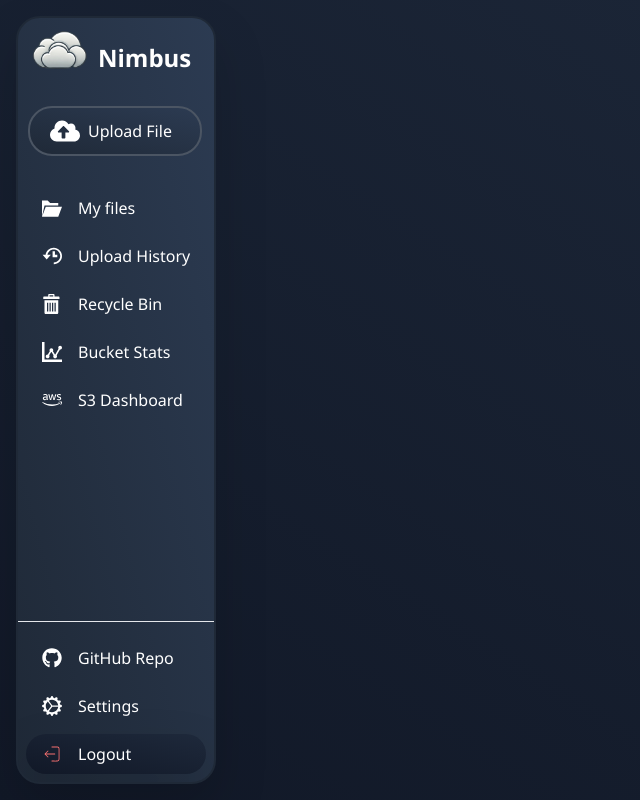
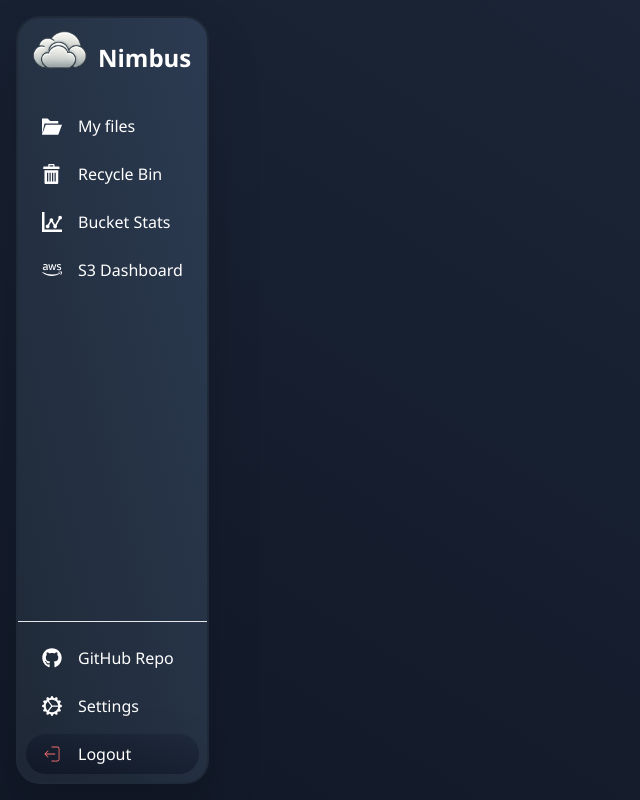
Before and after one commit to Waleed2660/nimbus-ui, a React (Create React App) app: page /logout in a window 1280 px wide. Shown: the whole page, without its empty margins (0-640 px from the left). Built offline with nearby package versions, Linux system fonts and the light colour scheme.

Commit message:
Directory Navigation working well

```diff
--- a/src/App.jsx
+++ b/src/App.jsx
@@ -17,8 +17,8 @@ function App() {
 
           {/* Routes */}
           <Routes>
-            <Route path="/" element={<FilesPage pwd={"Nimbus/Main/"} />} />
-            <Route path="/files" element={<FilesPage pwd={"Nimbus/Main/"}/>} />
+            <Route path="/" element={<FilesPage pwd={"Nimbus/Main"} />} />
+            <Route path="/files" element={<FilesPage pwd={"Nimbus/Main"}/>} />
             <Route path="/recycleBin" element={<HistoryPage />} />
             <Route path="/history" element={<RecycleBinPage />} />
             {/* <Route path="/stats" element={<div>Stats Page</div>} /> */}
--- a/src/components/backend/serverStatus.jsx
+++ b/src/components/backend/serverStatus.jsx
@@ -31,7 +31,7 @@ export const InsertServerStatus = () => {
         checkStatus();
 
         // Optional: Poll status every 30 seconds
-        const interval = setInterval(checkStatus, 30000);
+        const interval = setInterval(checkStatus, 20000);
         return () => clearInterval(interval);
     }, []);
 
--- a/src/components/files/index.jsx
+++ b/src/components/files/index.jsx
@@ -1,14 +1,16 @@
 import React, { useEffect, useState } from "react";
 import { IoMdArrowRoundBack } from "react-icons/io";
 import { LuRefreshCw } from "react-icons/lu";
-import { SidebarItem } from "../sidebar/sideBarItem";
 import * as Icons from "./fileTypeIcons";
 import * as Sort from "./sort";
+
+import { UploadButton } from "../uploadFile";
 import { InsertServerStatus } from "../backend/serverStatus";
-import  GetDirectoryView from "../backend/fileBrowser";
+import { GetDirectoryView } from "../backend/fileBrowser";
+import { toDisplayPath, toS3Path } from "../utils/pathHandler"
 
 
-let currentWorkingDirectory = "Nimbus/Main/";
+let currentWorkingDirectory = "Nimbus/Main";
 
 
 const getCurrentTime = () => {
@@ -42,7 +44,10 @@ function FilesPage(pwd) {
           removeWorkingDirFromList(data);
           setFileData(data);
         }
-      }).finally(() => setLoading(false));
+      }).finally(() => {
+        setLoading(false)
+        renderDisplayDirectory();
+      });
     };
 
     fetchFolderContent();
@@ -50,9 +55,13 @@ function FilesPage(pwd) {
 
   }, [currentWorkingDirectory, refreshPageCounter]);
 
+
+  // Handles the opening of a folder
   const handleOpen = (eachRecord) => {
+
     if (eachRecord.isFolder === true) {
-      setCurrentWorkingDirectory(currentWorkingDirectory + eachRecord.fileName);
+      setCurrentWorkingDirectory(currentWorkingDirectory => currentWorkingDirectory + "/" + eachRecord.fileName);
+      console.log("New PWD: " + currentWorkingDirectory + "/" + eachRecord.fileName);
     }
     else {
       console.log("Opening File:", eachRecord);
@@ -64,8 +73,18 @@ function FilesPage(pwd) {
     handleOpen(eachRecord);
   };
 
+  // TODO: BUG: Cannot stop the user from going back to the root directory
   const gotoPreviousDirectory = () => {
-    setCurrentWorkingDirectory(currentWorkingDirectory => currentWorkingDirectory.slice(0, currentWorkingDirectory.lastIndexOf('/')))
+    if (currentWorkingDirectory === "Nimbus/Main") {
+      console.log("Cannot go back from here");
+      return;
+    }
+
+    // Nimbus/Main/Wallpapers
+    let listDir = currentWorkingDirectory.split("/");
+    listDir.pop();
+    let newDir = listDir.join("/");
+    setCurrentWorkingDirectory(newDir);
   }
 
   const renderBackButton = () => {
@@ -87,6 +106,16 @@ function FilesPage(pwd) {
     );
   }
 
+  // Returns the current working directory for UI header only
+  const renderDisplayDirectory = () => {
+    let pwd = toDisplayPath(currentWorkingDirectory);
+    return (
+      <div className="text-gray-500 hover:text-green-50">
+        <span>{pwd}</span>
+      </div>
+    );
+  }
+
   const getHeader = (data)=> {
     return (
       <div className="sticky top-0 pb-1 pt-1">
@@ -95,7 +124,10 @@ function FilesPage(pwd) {
           >
           {renderBackButton()}
           {renderRefreshButton()}
-          {getCurrentWorkingDirectory()}
+          {renderDisplayDirectory()}
+
+          <div className="flex-grow"></div>
+          <UploadButton />
           </div>
       </div>
     );
@@ -109,6 +141,7 @@ function FilesPage(pwd) {
   return (
     <div className="container mx-auto rounded-3xl ml-60 mr-6
                     flex flex-col ">
+
       {/* Renders Header */}
       {getHeader(fileData)}
 
@@ -118,17 +151,17 @@ function FilesPage(pwd) {
             <tr>
               <th className="table-header rounded-tl-lg">Name {Sort.getSortIcon(sortConfig,'name')} </th>
               <th className="table-header w-1/6">Modified {Sort.getSortIcon(sortConfig,'modified')}</th>
-              <th className="table-header w-1/6">File Size {Sort.getSortIcon(sortConfig,'size')}</th>
-              <th className="table-header w-1/6 rounded-tr-lg">Kind {Sort.getSortIcon(sortConfig,'kind')}</th>
+              <th className="table-header w-1/9">File Size {Sort.getSortIcon(sortConfig,'size')}</th>
+              <th className="table-header w-1/9 rounded-tr-lg">Kind {Sort.getSortIcon(sortConfig,'kind')}</th>
             </tr>
           </thead>
 
           {/* Display Loading animation OR show empty folder message */}
           {loading ? displayLoadingAnimation() : fileData.length === 0 ? displayEmptyFolder() : (
 
-          <tbody className="divide-y divide-gray-600">
+          <tbody className="divide-y divide-gray-700">
             {fileData.map((eachRecord, index) => (
-              <tr key={index} className="group hover:bg-secondary hover:bg-opacity-20 transition-all"
+              <tr key={index} className="group hover:bg-secondary hover:bg-opacity-10 transition-all"
                   onDoubleClick={() => handleRowDoubleClick(eachRecord)}>
 
                 {/* This column handles the text & icon for file */}
@@ -161,9 +194,9 @@ function FilesPage(pwd) {
 
 const displayLoadingAnimation = () => {
   return (
-    <div class="flex items-center justify-center min-h-screen w-full ml-72">
-      <svg aria-hidden="true" class="w-10 h-10 text-gray-600 animate-spin dark:text-gray-600 fill-green-600" viewBox="0 0 100 101" fill="none" xmlns="http://www.w3.org/2000/svg">
-          <path d="M100 50.5908C100 78.2051 77.6142 100.591 50 100.591C22.3858 100.591 0 78.2051 0 50.5908C0 22.9766 22.3858 0.59082 50 0.59082C77.6142 0.59082 100 22.9766 100 50.5908ZM9.08144 50.5908C9.08144 73.1895 27.4013 91.5094 50 91.5094C72.5987 91.5094 90.9186 73.1895 90.9186 50.5908C90.9186 27.9921 72.5987 9.67226 50 9.67226C27.4013 9.67226 9.08144 27.9921 9.08144 50.5908Z" fill="currentColor"/>
+    <div class="flex items-center justify-center min-h-screen w-full ml-80">
+      <svg aria-hidden="true" class="w-10 h-10 animate-spin fill-green-600" viewBox="0 0 100 101" fill="none" xmlns="http://www.w3.org/2000/svg">
+          <path d="M100 50.5908C100 78.2051 77.6142 100.591 50 100.591C22.3858 100.591 0 78.2051 0 50.5908C0 22.9766 22.3858 0.59082 50 0.59082C77.6142 0.59082 100 22.9766 100 50.5908ZM9.08144 50.5908C9.08144 73.1895 27.4013 91.5094 50 91.5094C72.5987 91.5094 90.9186 73.1895 90.9186 50.5908C90.9186 27.9921 72.5987 9.67226 50 9.67226C27.4013 9.67226 9.08144 27.9921 9.08144 50.5908Z" fill="transparent"/>
           <path d="M93.9676 39.0409C96.393 38.4038 97.8624 35.9116 97.0079 33.5539C95.2932 28.8227 92.871 24.3692 89.8167 20.348C85.8452 15.1192 80.8826 10.7238 75.2124 7.41289C69.5422 4.10194 63.2754 1.94025 56.7698 1.05124C51.7666 0.367541 46.6976 0.446843 41.7345 1.27873C39.2613 1.69328 37.813 4.19778 38.4501 6.62326C39.0873 9.04874 41.5694 10.4717 44.0505 10.1071C47.8511 9.54855 51.7191 9.52689 55.5402 10.0491C60.8642 10.7766 65.9928 12.5457 70.6331 15.2552C75.2735 17.9648 79.3347 21.5619 82.5849 25.841C84.9175 28.9121 86.7997 32.2913 88.1811 35.8758C89.083 38.2158 91.5421 39.6781 93.9676 39.0409Z" fill="currentFill"/>
       </svg>
       <span class="sr-only">Loading...</span>
@@ -179,18 +212,7 @@ const displayEmptyFolder = () => {
   );
 };
 
-function getCurrentWorkingDirectory() {
-  let pwd;
-  if (currentWorkingDirectory === "Nimbus/Main/") {
-    pwd = "Home/";
-  }
-  return (
-    <div className="text-gray-500 hover:text-green-50">
-      <span>{pwd}</span>
-    </div>
-  );
-}
-
+// Bundles all elements in the footer of page
 function getFooter(data) {
   return (
     <div className="sticky bottom-0 pt-1">
@@ -205,5 +227,16 @@ function getFooter(data) {
   );
 };
 
+// Not being used in the current implementation
+// const getFloatingAlert = () => {
+//   return (
+//     <div className="fixed top-4 right-0 left-1/2 transform -translate-x-1/2 z-50 animate-fade-in-down">
+//       <Alert icon={<CheckIcon fontSize="inherit" />} severity="success">
+//         File uploaded successfully!
+//       </Alert>
+//     </div>
+//   );
+// }
+
 
 export default FilesPage;
--- a/src/components/sidebar/index.jsx
+++ b/src/components/sidebar/index.jsx
@@ -1,7 +1,5 @@
-import { useState } from 'react';
 import { useNavigate, useLocation } from 'react-router-dom';
 
-import UploadButton from "./uploadFile";
 import * as SideBarItems from "./sideBarItem";
 import { menuItems } from "./sideBarData"
 
@@ -21,8 +19,7 @@ const Sidebar = () => {
                     bg-gradient-to-tr from-[#1f2937] to-[#2c3b52] transition-colors duration-900
                     ml-4 mt-4">
       <SideBarItems.SidebarHeader />
-      <UploadButton />
-      {menuItems.slice(0, 3).map((item) => (
+      {menuItems.slice(0, 4).map((item) => (
         <SideBarItems.SidebarItem
           key={item.path}
           icon={item.icon}
@@ -33,19 +30,10 @@ const Sidebar = () => {
         />
       ))}
 
-      {menuItems.slice(3, 5).map((item) => (
-        <SideBarItems.SidebarItem
-          key={item.path}
-          icon={item.icon}
-          text={item.text}
-          iconColor={item.iconColor}
-          isActive={location.pathname === item.path}
-          onClick={() => handleItemClick(item.path)}
-        />
-      ))}
       <div className="flex-grow"></div>
+
       <Divider />
-      {menuItems.slice(5).map((item) => (
+      {menuItems.slice(4).map((item) => (
         <SideBarItems.SidebarItem
           key={item.path}
           icon={item.icon}
@@ -60,6 +48,6 @@ const Sidebar = () => {
   );
 };
 
-const Divider = () => <hr className="sidebar-hr shadow-zinc-500 pb-2" />;
+const Divider = () => <hr className="sidebar-hr shadow-zinc-700 pb-2" />;
 
 export default Sidebar;
--- a/src/components/sidebar/sideBarData.jsx
+++ b/src/components/sidebar/sideBarData.jsx
@@ -1,14 +1,11 @@
 import { ImFolderOpen, ImHistory, ImBin, ImStatsDots } from "react-icons/im";
 import { BsGearWideConnected } from "react-icons/bs";
 import { CiLogout } from "react-icons/ci";
-import { IoMdCloudUpload } from "react-icons/io";
 import { FaGithub, FaAws } from "react-icons/fa";
 
 export const menuItems = [
     { icon: ImFolderOpen, text: "My files", path: "/files" },
-    { icon: ImHistory, text: "Upload History", path: "/uploadHistory", iconColor: "text-yellow-500" },
-    { icon: ImBin, text: "Recycle Bin", path: "/recycleBin", iconColor: "text-red-400" },
-    // { icon: IoMdCloudUpload, text: "Uploads", path: "../uploads", iconColor: "text-green-500" },
+    { icon: ImBin, text: "Recycle Bin", path: "/recycleBin", iconColor: "text-red-500" },
     { icon: ImStatsDots, text: "Bucket Stats", path: "/stats", iconColor: "text-green-400" },
     { icon: FaAws, text: "S3 Dashboard", path: "/s3Dashboard", iconColor: "text-orange-500" },
     { icon: FaGithub, text: "GitHub Repo", path: "/github", iconColor: "text-black" },
--- a/src/components/sidebar/sideBarItem.jsx
+++ b/src/components/sidebar/sideBarItem.jsx
@@ -11,14 +11,14 @@ export const SidebarItem = ({ icon, text, iconColor, isActive, onClick }) => (
     <div onClick={onClick}
           className={`relative group flex items-center justify-start px-4 py-2 mr-2 ml-2
                      rounded-3xl transition-all
-                      ${isActive ? 'drop-shadow-2xl bg-gradient-to-tr from-[#111827] to-[#1e293b] transition-colors duration-300' : 'hover:bg-secondary'}`}>
+                     ${isActive ? 'drop-shadow-2xl bg-gradient-to-tr from-[#111827] to-[#1e293b] transition-colors duration-300' : 'hover:bg-secondary'}`}>
       <SideBarIcon icon={icon} color={iconColor} isActive={isActive}/>
       <SidebarButton text={text} />
     </div>
   );
 
 const SideBarIcon = ({ icon: Icon, size = 20, color = "text-blue-400", isActive }) => (
-    <div className={`sidebar-icon group-hover:${color} ${isActive ? `${color}` : ''}`
+    <div className={`sidebar-icon group-hover:${color} ${isActive ? `${color}` : ``}`
     }>
       <Icon size={size} />
   </div>
--- a/src/components/sidebar/uploadFile/index.jsx
+++ b/src/components/uploadFile/index.jsx
@@ -55,7 +55,7 @@ function FileUploadPopup({ onClose, onUpload }) {
     );
 }
 
-function UploadButton() {
+export const UploadButton = () => {
     const [showPopup, setShowPopup] = useState(false);
 
     // Show the popup when the upload button is clicked
@@ -73,10 +73,10 @@ function UploadButton() {
         <div>
             {/* Upload Button */}
             <button onClick={handleShowPopup}
-                    className="group flex items-center justify-end px-5 py-2 ml-2.5 mb-6
-                    bg-gradient-to-tr from-[#1f2937] to-[#2c3b52] duration-900 text-white
+                    className="group flex items-center justify-end pl-2 py-2 ml-1 mb-1
+                    bg-gradient-to-tr from-[#1f2937] to-[#2c3b52] duration-900 text-white text-sm
                     hover:bg-secondary rounded-3xl transition-all border-2 border-gray-600">
-                <FaCloudUploadAlt className="group-hover:text-blue-400" size={30} />
+                <FaCloudUploadAlt className="group-hover:text-blue-400" size={19} />
                 <span className="text px-2">Upload File</span>
             </button>
 
@@ -90,5 +90,3 @@ function UploadButton() {
         </div>
     );
 }
-
-export default UploadButton;
--- /dev/null
+++ b/src/components/utils/pathHandler.jsx
@@ -0,0 +1,29 @@
+// Utility functions for path manipulation
+
+// Convert display path to actual S3 path
+export const toS3Path = (displayPath) => {
+    if (displayPath.startsWith('Home/')) {
+        return `Nimbus/Main/${displayPath.substring(5)}`;
+    }
+    if (displayPath.startsWith('Bin/')) {
+        return `Nimbus/Bin/${displayPath.substring(4)}`;
+    }
+    return displayPath;
+}
+
+    // Convert S3 path to display path
+export const toDisplayPath = (s3Path) => {
+    if (s3Path.startsWith('Nimbus/Main')) {
+        return `Home/${s3Path.substring(12)}`;
+    }
+    if (s3Path.startsWith('Nimbus/Bin')) {
+        return `Bin/${s3Path.substring(11)}`;
+    }
+    return s3Path;
+}
+
+    // Check if path is in bin
+    // isBinPath: (path) => path.includes('Nimbus/Bin/') || path.startsWith('Bin/'),
+
+    // Check if path is in bin
+    // isHomePath: (path) => path.includes('Nimbus/Main/') || path.startsWith('Home/'),
```
Also changed, not shown: src/components/backend/fileBrowser.jsx (+9 -6 lines).
